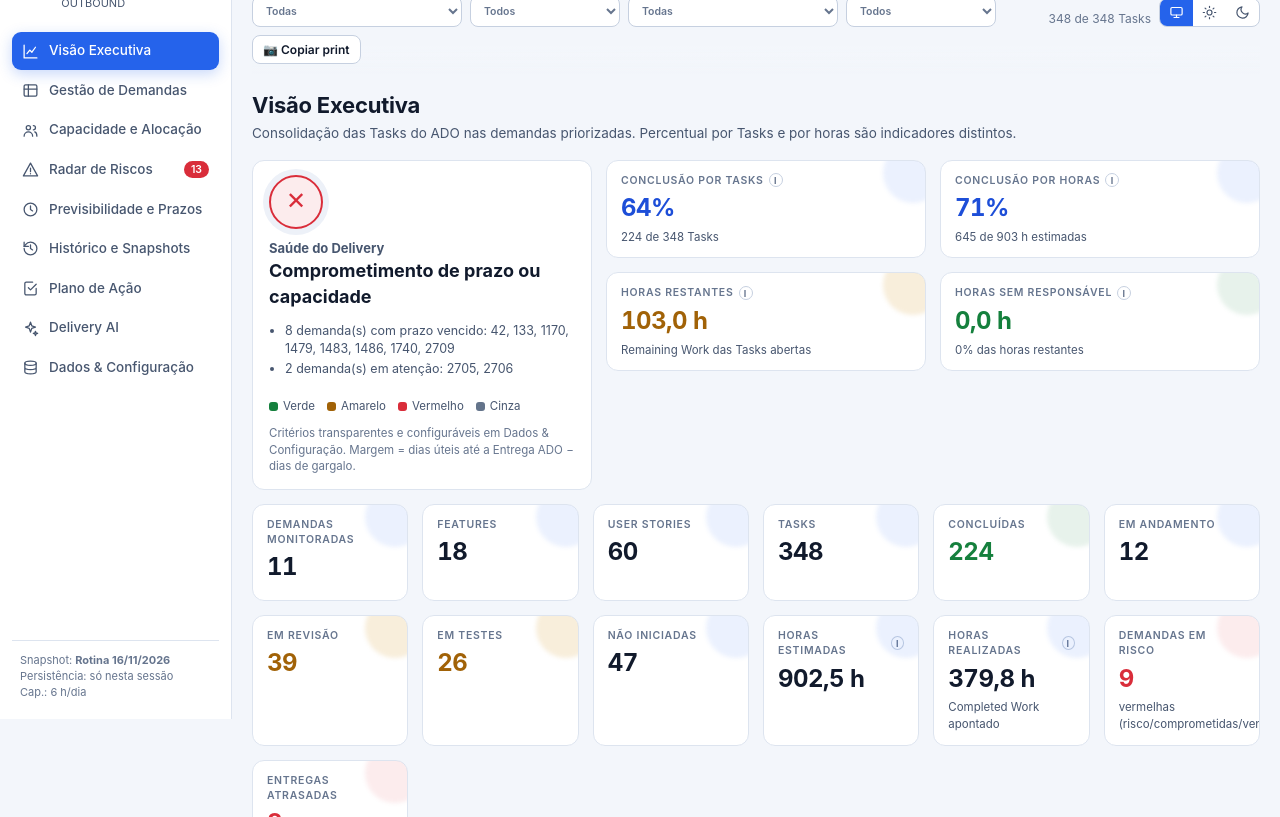
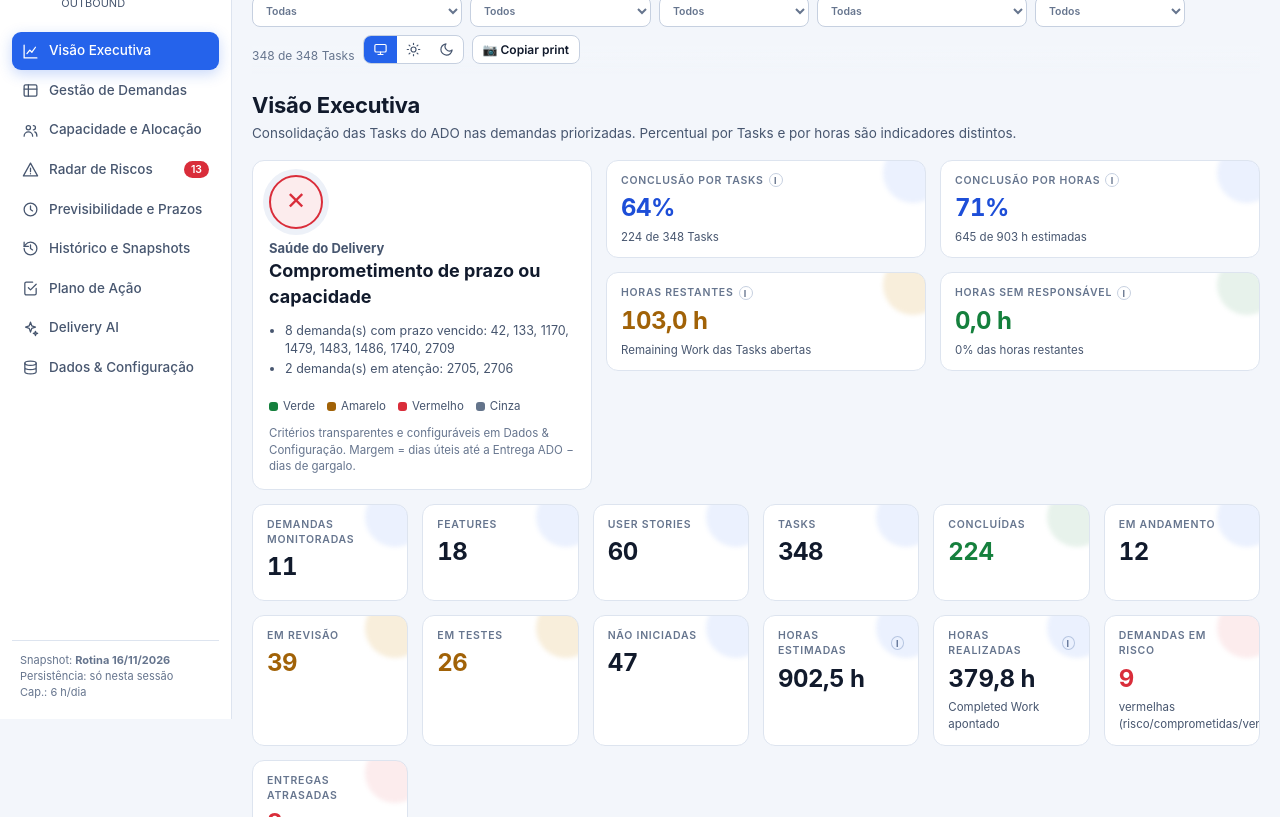
Before and after one commit to lemgsp1918/outbound-delivery-intelligence, a plain HTML site: page index.html in a window 1280 px wide. Shown: the part 81-898 px from the top of the page. Drawn offline with nearby package versions, Linux system fonts and the light colour scheme.

Commit message:
Filtro Cliente na barra de filtros (ordem: Demanda, Cliente, Responsável, Sprint, Status)
Cliente vem do campo Cliente da demanda no ADO (carga inicial embutida; snapshots
da rotina passam a trazer 'cli'). Escolher um cliente limita Tasks e a lista de
demandas.

Co-Authored-By: Claude Sonnet 5.5 <noreply@anthropic.com>
Claude-Session: https://claude.ai/code/session_018LxXfZP1Wz5xGNd8nHxukA

```diff
--- a/index.html
+++ b/index.html
@@ -161,6 +161,10 @@ const fd=s=>s?s.slice(8,10)+'/'+s.slice(5,7):'—';
 const fdy=s=>s?s.slice(8,10)+'/'+s.slice(5,7)+'/'+s.slice(0,4):'—';
 const addDays=(s,n)=>{const d=D(s);d.setDate(d.getDate()+n);return iso(d)};
 const NOSEL='(sem responsável)';
+/* Cliente de cada demanda (campo Cliente do ADO). CLI0 = carga inicial; os snapshots da rotina trazem 'cli' e prevalecem. */
+const CLI0={"42":"Melhoria","133":"Friegelar","1170":"Melhoria","1479":"Melhoria","1483":"Melhoria","1486":"Reforma Tributária","1740":"Monitoramento Municipios","2705":"Reforma Tributária - Unidas","2706":"Reforma Tributária","2709":"Reforma Tributária","2710":"BW"};
+const CLIMAP=Object.assign({},CLI0);const cliOf=did=>CLIMAP[did]||'';
+
 const isBiz=(d,hol)=>d.getDay()!==0&&d.getDay()!==6&&!hol.includes(iso(d));
 function bdays(a,b,hol){if(!a||!b||b<a)return 0;let n=0;const e=D(b);for(let d=D(a);d<=e;d.setDate(d.getDate()+1))if(isBiz(d,hol))n++;return n}
 function endAfter(n,from,hol){if(n<=0)return null;let c=0;const d=D(from);for(let i=0;i<800;i++){if(isBiz(d,hol)){c++;if(c===n)return iso(d)}d.setDate(d.getDate()+1)}return null}
@@ -171,7 +175,7 @@ const DEFMAP={'Done':'done','Concluído':'done','Aprovado para Produção':'done
 const ST={page:'exec',snaps:[],actions:[],notes:[],persist:'mem',sample:null,dl:null,
  cfg:{cap:6,window:5,hol:['2026-11-20'],defTeam:1,okMargin:2,critMargin:3,soon:1,unasWarn:0.1,redShare:0.25,occWarn:0.85,daysWarn:4,ref:''},
  gmap:Object.assign({},DEFMAP),
- f:{d:'',r:'',s:'',g:''},sim:{moves:[],extra:{}},sort:{},ui:{},cmpA:null,cmpB:null,sel:[],tab:{},aiText:'',aiBusy:false};
+ f:{d:'',c:'',r:'',s:'',g:''},sim:{moves:[],extra:{}},sort:{},ui:{},cmpA:null,cmpB:null,sel:[],tab:{},aiText:'',aiBusy:false};
 const grp=s=>ST.gmap[s]||'prog';
 const isDone=s=>grp(s)==='done';
 const SPR=it=>{if(!it)return '(sem sprint)';const m=it.replace(/^4TAX-OUTBOUND\\?/,'');return m||'(sem sprint)'};
@@ -196,7 +200,7 @@ const prevSnap=()=>{const s=snapsSorted();return s.length>1?s[s.length-2]:null};
 const refDate=snap=>ST.cfg.ref||(snap||curSnap()).date;
 /* filtros globais */
 function passF(t,ignore){const f=ST.f;
- if(f.d&&String(t.d)!==f.d&&ignore!=='d')return false;
+ if(f.d&&String(t.d)!==f.d&&ignore!=='d')return false;  if(f.c&&cliOf(t.d)!==f.c&&ignore!=='c')return false;
  if(f.r&&ignore!=='r'){if(f.r===NOSEL){if(t.r)return false}else if(t.r!==f.r)return false}
  if(f.s&&SPR(t.it)!==f.s&&ignore!=='s')return false;
  if(f.g&&grp(t.s)!==f.g&&ignore!=='g')return false;return true}
@@ -223,7 +227,7 @@ function calcDemands(tasks,opts){opts=opts||{};const cfg=ST.cfg;const snap=opts.
  const out=[];
  DEM.forEach(dm=>{ if(opts.onlyDem&&dm.id!==opts.onlyDem)return;
   const T=tasks.filter(t=>t.d===dm.id);
-  if(!T.length&&(ST.f.d||ST.f.r||ST.f.s||ST.f.g)&&!opts.onlyDem)return;
+  if(!T.length&&(ST.f.d||ST.f.c||ST.f.r||ST.f.s||ST.f.g)&&!opts.onlyDem)return;
   const open=T.filter(t=>!isDone(t.s));const done=T.length-open.length;
   const est=sum(T,t=>t.est),estDone=sum(T.filter(t=>isDone(t.s)),t=>t.est),cw=sum(T,t=>t.cw),rem=sum(open,t=>t.rem);
   const base=loadsOf(T,'rem');const sm=applySim(base.L,base.un,dm.id,opts.useSim?ST.sim:null);
@@ -281,7 +285,7 @@ function peopleCalc(tasks,dms,sim){const cfg=ST.cfg;const cap=cfg.cap,win=cfg.wi
  return Object.values(P).map(p=>{p.demRem=sum(Object.values(p.dem));p.rem=p.demRem+p.outRem;p.nDem=Object.keys(p.dem).filter(k=>p.dem[k]>0||tasks.some(t=>t.r===p.name&&t.d==k&&!isDone(t.s))).length;
   p.capTot=cap*win;p.free=p.capTot-p.rem;p.occ=p.rem/p.capTot;p.days=p.rem/cap;
   p.crit=Object.keys(p.dem).filter(k=>{const d=dms.find(x=>String(x.id)===k);return d&&(d.hl==='r')&&p.dem[k]>0}).length;return p}).sort((a,b)=>b.rem-a.rem)}
-function opts_others(){return OTH().filter(o=>o.ex&&!o.done&&o.r&&(!ST.f.r||ST.f.r===o.r)&&!ST.f.d&&(!ST.f.s||SPR(o.it)===ST.f.s)&&(!ST.f.g||grp(o.s)===ST.f.g))}
+function opts_others(){return OTH().filter(o=>o.ex&&!o.done&&o.r&&(!ST.f.r||ST.f.r===o.r)&&!ST.f.d&&!ST.f.c&&(!ST.f.s||SPR(o.it)===ST.f.s)&&(!ST.f.g||grp(o.s)===ST.f.g))}
 /* totais */
 function totals(tasks,dms){const open=tasks.filter(t=>!isDone(t.s));const G={};tasks.forEach(t=>{const g=grp(t.s);G[g]=(G[g]||0)+1});
  const est=sum(tasks,t=>t.est),estDone=sum(tasks.filter(t=>isDone(t.s)),t=>t.est);
@@ -547,7 +551,7 @@ function pgAct(){const A=ST.actions;const pend=A.filter(a=>a.status==='Pendente'
 /* ============ PERSISTÊNCIA ============ */
 let DBH=null;
 const packSnap=s=>({id:s.id,date:s.date,label:s.label,origin:s.origin,ts:s.ts||Date.now(),note:s.note||'',rows:s.tasks.map(t=>[t.id,t.d,t.s,t.r||'',t.est||0,t.rem||0,t.cons||0,t.cw||0,t.it||'']),meta:s.meta||{},ado:s.ado||null,oth:s.oth||null,auto:!!s.auto});
-const unpackSnap=d=>{const m=d.meta||{};Object.keys(m).forEach(k=>{if(!META[k])META[k]=m[k]});return{id:d.id,date:d.date,label:d.label,origin:d.origin,ts:d.ts,note:d.note,meta:m,ado:d.ado||null,oth:d.oth||null,auto:!!d.auto,tasks:(d.rows||[]).map(r=>({id:r[0],d:r[1],s:r[2],r:r[3]||null,est:r[4],rem:r[5],cons:r[6],cw:r[7],it:r[8]}))}};
+const unpackSnap=d=>{const m=d.meta||{};if(d.cli)Object.keys(d.cli).forEach(k=>{if(d.cli[k])CLIMAP[k]=d.cli[k]});(d.dem||[]).forEach(x=>{if(x&&x.cli)CLIMAP[x.id]=x.cli});Object.keys(m).forEach(k=>{if(!META[k])META[k]=m[k]});return{id:d.id,date:d.date,label:d.label,origin:d.origin,ts:d.ts,note:d.note,meta:m,ado:d.ado||null,oth:d.oth||null,auto:!!d.auto,tasks:(d.rows||[]).map(r=>({id:r[0],d:r[1],s:r[2],r:r[3]||null,est:r[4],rem:r[5],cons:r[6],cw:r[7],it:r[8]}))}};
 function memPut(c,obj){const arr=c==='snapshots'?ST.snaps:ST[c];const i=arr.findIndex(x=>x.id===obj.id);if(i>=0)arr[i]=obj;else arr.push(obj)}
 function memDel(c,id){const arr=c==='snapshots'?ST.snaps:ST[c];const i=arr.findIndex(x=>x.id===id);if(i>=0)arr.splice(i,1)}
 async function pset(c,obj){const doc=c==='snapshots'?packSnap(obj):obj;
@@ -680,7 +684,7 @@ async function impApply(){const I=ST.imp;if(!I||!I.rep||!I.rep.ok)return;const R
  const ts=Date.now();const snap={id:'imp-'+ts,ts,date:I.date,label:(I.label||'').trim()||('Importação '+(I.name||'colada')+' · '+fd(I.date)),origin:'Importação '+(I.name||'colada')+' ('+R.tasks.length+' Tasks)',tasks:[...cur.values()],meta,ado:cs.ado||null,oth:cs.oth||null,note:'Importado pelo usuário; Completed Work e responsável conforme o arquivo.'};
  const ok=await pset('snapshots',snap);ST.imp=null;ST.cmpA=null;ST.cmpB=null;flash('Novo snapshot criado: '+snap.label+(ok?' (gravado no armazenamento compartilhado)':' (somente nesta sessão)'));render()}
 /* ============ VALIDAÇÃO DO BASELINE ============ */
-function baseline(){applyAdo(null);OTHF=DATA.oth;const sv=ST.f;ST.f={d:'',r:'',s:'',g:''};const sc=ST.cfg.ref;ST.cfg.ref='';const snaps=ST.snaps;const demo=snaps.filter(s=>s.demo).sort((a,b)=>a.date<b.date?-1:1);const R=[];
+function baseline(){applyAdo(null);OTHF=DATA.oth;const sv=ST.f;ST.f={d:'',c:'',r:'',s:'',g:''};const sc=ST.cfg.ref;ST.cfg.ref='';const snaps=ST.snaps;const demo=snaps.filter(s=>s.demo).sort((a,b)=>a.date<b.date?-1:1);const R=[];
  try{if(demo.length<2){return[]}const A=demo[0],B=demo[1];const dB=calcDemands(B.tasks,{snap:B,prev:A});const tB=totals(B.tasks),tA=totals(A.tasks);const ppl=peopleCalc(B.tasks,dB,null);
   const g=id=>dB.find(d=>d.id===id)||{};const pe=n=>ppl.find(p=>p.name===n)||{};
   const row=(l,exp,act,ok)=>R.push({l,exp,act,ok});const near=(a,b,t)=>Math.abs(a-b)<=(t||0.06);
@@ -722,7 +726,7 @@ ST.theme=themePref();applyTheme(ST.theme);
 const TH_IC={auto:'<svg viewBox="0 0 24 24"><rect x="3" y="4" width="18" height="12" rx="2"/><path d="M8 20h8M12 16v4"/></svg>',light:'<svg viewBox="0 0 24 24"><circle cx="12" cy="12" r="4"/><path d="M12 2v2M12 20v2M4.9 4.9l1.4 1.4M17.7 17.7l1.4 1.4M2 12h2M20 12h2M4.9 19.1l1.4-1.4M17.7 6.3l1.4-1.4"/></svg>',dark:'<svg viewBox="0 0 24 24"><path d="M21 12.8A9 9 0 1 1 11.2 3a7 7 0 0 0 9.8 9.8z"/></svg>'};
 const themeSeg=()=>'<span class="seg" role="group" aria-label="Tema" style="align-self:flex-end">'+[['auto','Automático (segue o sistema)'],['light','Tema claro'],['dark','Tema escuro']].map(([k,l])=>'<button type="button" data-act="theme" data-v="'+k+'" title="'+l+'" aria-label="'+l+'" aria-pressed="'+(ST.theme===k)+'" class="'+(ST.theme===k?'on':'')+'">'+TH_IC[k]+'</button>').join('')+'</span>';
 function renderFilters(){const cs=curSnap();const all=cs.tasks;const opt=(v,l,cur)=>'<option value="'+esc(v)+'"'+(String(cur)===String(v)?' selected':'')+'>'+esc(l)+'</option>';
- $('#filters').innerHTML='<label>Demanda<select data-f="d">'+opt('','Todas',ST.f.d)+DEM.map(d=>opt(d.id,d.id+' · '+d.short,ST.f.d)).join('')+'</select></label><label>Responsável<select data-f="r">'+opt('','Todos',ST.f.r)+opt(NOSEL,NOSEL,ST.f.r)+uniq(all.map(t=>t.r).filter(Boolean)).sort((a,b)=>a.localeCompare(b,'pt-BR')).map(n=>opt(n,n,ST.f.r)).join('')+'</select></label><label>Sprint<select data-f="s">'+opt('','Todas',ST.f.s)+sprints().map(n=>opt(n,n,ST.f.s)).join('')+'</select></label><label>Status<select data-f="g">'+opt('','Todos',ST.f.g)+Object.entries(GROUPS).map(([k,v])=>opt(k,v,ST.f.g)).join('')+'</select></label>'+(ST.f.d||ST.f.r||ST.f.s||ST.f.g?'<button class="btn sm" data-act="clrf" style="align-self:flex-end">Limpar filtros</button>':'')+'<span class="sp"></span><span class="dim" style="align-self:flex-end;font-size:12px">'+CX.tasks.length+' de '+cs.tasks.length+' Tasks</span>'+themeSeg()+shotBtn()}
+ $('#filters').innerHTML='<label>Demanda<select data-f="d">'+opt('','Todas',ST.f.d)+DEM.filter(d=>!ST.f.c||cliOf(d.id)===ST.f.c).map(d=>opt(d.id,d.id+' · '+d.short,ST.f.d)).join('')+'</select></label><label>Cliente<select data-f="c">'+opt('','Todos',ST.f.c)+uniq(DEM.map(d=>cliOf(d.id)).filter(Boolean)).sort((a,b)=>a.localeCompare(b,'pt-BR')).map(n=>opt(n,n,ST.f.c)).join('')+'</select></label><label>Responsável<select data-f="r">'+opt('','Todos',ST.f.r)+opt(NOSEL,NOSEL,ST.f.r)+uniq(all.map(t=>t.r).filter(Boolean)).sort((a,b)=>a.localeCompare(b,'pt-BR')).map(n=>opt(n,n,ST.f.r)).join('')+'</select></label><label>Sprint<select data-f="s">'+opt('','Todas',ST.f.s)+sprints().map(n=>opt(n,n,ST.f.s)).join('')+'</select></label><label>Status<select data-f="g">'+opt('','Todos',ST.f.g)+Object.entries(GROUPS).map(([k,v])=>opt(k,v,ST.f.g)).join('')+'</select></label>'+(ST.f.d||ST.f.c||ST.f.r||ST.f.s||ST.f.g?'<button class="btn sm" data-act="clrf" style="align-self:flex-end">Limpar filtros</button>':'')+'<span class="sp"></span><span class="dim" style="align-self:flex-end;font-size:12px">'+CX.tasks.length+' de '+cs.tasks.length+' Tasks</span>'+themeSeg()+shotBtn()}
 function renderBanner(){const cs=curSnap();$('#banner').innerHTML=cs.demo?'<div class="banner"><b>Dados históricos de demonstração.</b> Baseline do ADO (4TAX-OUTBOUND) de '+fdy(cs.date)+', usado para validar os indicadores. Não é a leitura atual do Azure DevOps.<span class="sp"></span><button class="btn sm" data-nav="data">Importar dados</button></div>':'<div class="banner" style="background:var(--blue-bg);border-color:rgba(59,130,246,.4);color:var(--blue2)">Fonte: <b>'+esc(cs.origin)+'</b> · snapshot de '+fdy(cs.date)+(cs.auto&&cs.ts?' · atualizado em '+new Date(cs.ts).toLocaleString('pt-BR',{day:'2-digit',month:'2-digit',hour:'2-digit',minute:'2-digit'}):'')+'.</div>'}
 function renderFoot(){const cs=curSnap();$('#sfoot').innerHTML='Snapshot: <b>'+esc(cs.label)+'</b><br>Persistência: '+(ST.persist==='db'?'compartilhada':'só nesta sessão')+'<br>Cap.: '+ST.cfg.cap+' h/dia'}
 function render(){try{compute();renderNav();renderFilters();renderBanner();renderFoot();const pg=NAV.find(n=>n[0]===ST.page)||NAV[0];$('#view').innerHTML=pg[2]();renderDrawer()}catch(e){console.error(e);$('#view').innerHTML='<div class="note r">Erro ao renderizar: '+esc(e.message)+'</div>'}}
@@ -755,7 +759,7 @@ async function act(a,el){const d=el.dataset;if(a==='theme'){setTheme(d.v);render
  if(a==='shotclose'){const o=$('#shotov');if(o)o.remove();return}
  if(a==='shotdl'){shotDl();return}
  if(a==='closedrawer'){ST.ui.drawer=null;renderDrawer()}
- else if(a==='clrsel'){ST.sel=[];render()}else if(a==='clrf'){ST.f={d:'',r:'',s:'',g:''};render()}
+ else if(a==='clrsel'){ST.sel=[];render()}else if(a==='clrf'){ST.f={d:'',c:'',r:'',s:'',g:''};render()}
  else if(a==='simadd'){const dm=+$('#sim-d').value,from=$('#sim-from').value,to=$('#sim-to').value,h=parseFloat($('#sim-h').value);if(!(h>0)||from===to){flash('Informe horas > 0 e pessoas diferentes.');return}ST.sim.moves.push({d:dm,from,to,h});ST.ui.simH=null;render()}
  else if(a==='simrm'){ST.sim.moves.splice(+d.i,1);render()}else if(a==='simreset'){ST.sim={moves:[],extra:{}};render()}
  else if(a==='mkaction'){const r=CX.risks.find(x=>x.key===d.rk);if(r){ST.ui.actPre={prob:r.title+': '+r.desc,act:r.rec,dem:r.dem,owner:(r.who&&r.who!==NOSEL)?r.who:'',prio:r.sev==='crit'?'critica':r.sev==='alta'?'alta':r.sev==='med'?'media':'baixa',riskKey:r.key,due:addDays(today(),1)};ST.page='act';ST.ui.drawer=null;render();scrollTo(0,0)}}
```
